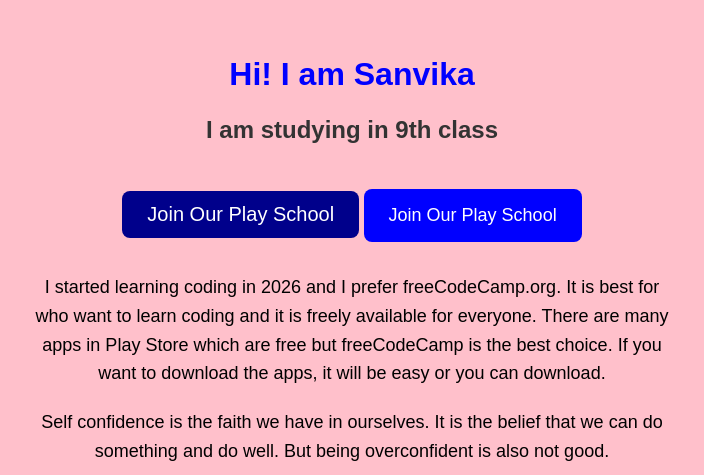
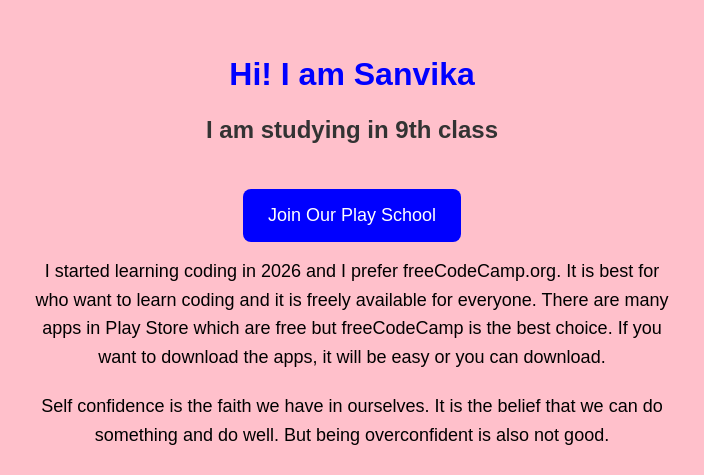
Before and after one commit to ramaroramarao5-star/Srinidhi_website, a plain HTML site: page index.html in a window 1280 px wide. Shown: the top 475 px of the page, without its empty margins (288-992 px from the left). Drawn offline with Linux system fonts and the light colour scheme.

Commit message:
Update index.html
Hi

```diff
--- a/index.html
+++ b/index.html
@@ -54,7 +54,7 @@
   <h1>Hi! I am Sanvika</h1>
   <h2>I am studying in 9th class</h2>
 
-  <button> Join Our Play School</button>
+
   <a href="playschool.html" style="display:inline-block; padding:12px 25px; background:blue; color:white; text-decoration:none; border-radius:8px; font-size:18px; margin-top:20px;">
     Join Our Play School
   </a>
```
